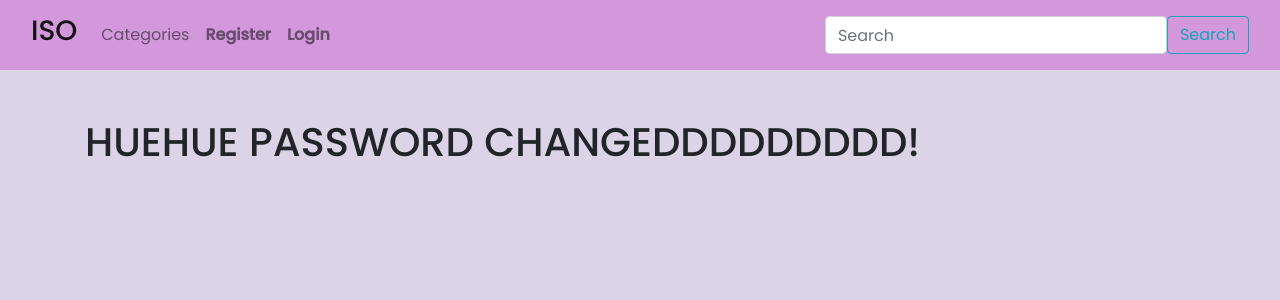
After one commit to Yeasin0011/ISO_CSE370, a Django app: page /members/password_success/ in a window 1280 px wide. The commit adds this page. Shown: the top 300 px of the page. Run offline with Django 4.2, Linux system fonts and the light colour scheme.

Commit message:
Sadi
PassW

```diff
--- a/ISO/ISO/urls.py
+++ b/ISO/ISO/urls.py
@@ -23,5 +23,5 @@ urlpatterns = [
     path('admin/', admin.site.urls),
     path('', include('ISO_Blog.urls')),
     path('members/ ', include('django.contrib.auth.urls')),
-    path('members', include('members.urls')),
+    path('members/', include('members.urls')),
 ]+ static(settings.MEDIA_URL, document_root=settings.MEDIA_ROOT)
--- /dev/null
+++ b/ISO/members/templates/registration/password_success.html
@@ -0,0 +1,13 @@
+{% extends 'base.html' %}
+{% block title %}Password Updated{% endblock %}
+
+
+{% block content %}
+
+<h1>HUEHUE PASSWORD CHANGEDDDDDDDDD!</h1>
+<br></br>
+
+
+
+
+{% endblock %}
--- a/ISO/members/urls.py
+++ b/ISO/members/urls.py
@@ -4,13 +4,15 @@ from .views import UserRegistrationView, UserEditView, PasswordsChangeView , Sho
 
 from django.contrib.auth import views as auth_views
 
+from . import views
+
 
 
 urlpatterns = [
     path('register/', UserRegistrationView.as_view(), name="register"),
     path('edit_profile/', UserEditView.as_view(), name="edit_profile"),
-    path('members/password/', PasswordsChangeView.as_view(template_name="registration/change-password.html")),
-    # path('password/', auth_views.PasswordChangeView.as_view()),
+    path('password/', PasswordsChangeView.as_view(template_name="registration/change_password.html")),
+    path('password_success/', views.password_success, name="password_success"),
     path("<int:pk>/profile", ShowProfilePageView.as_view(), name='show_profile_page'),
     path("<int:pk>/edit_profile_page", EditProfilePageView.as_view(), name='edit_profile_page'),
     path("create_profile_page", CreateProfilePageView.as_view(), name='create_profile_page'),
--- a/ISO/members/views.py
+++ b/ISO/members/views.py
@@ -10,7 +10,7 @@ from django.contrib.auth.views import PasswordChangeView
 
 from django.urls import reverse_lazy
 
-from .forms import SignUpForm, EditProfileForm
+from .forms import SignUpForm, EditProfileForm, PasswordChangingForm
 
 from ISO_Blog.models import Profile
 
@@ -44,8 +44,11 @@ class ShowProfilePageView(DetailView):
 
 
 class PasswordsChangeView(PasswordChangeView):
-    form_class= PasswordChangeForm
-    success_url=reverse_lazy('home')
+    form_class= PasswordChangingForm
+    success_url=reverse_lazy('password_success')
+def password_success(request):
+    return render(request, "registration/password_success.html",{})
+
 
 
 
```
Also changed, not shown: ISO/members/forms.py (+13 -2 lines), ISO/members/templates/registration/change-password.html (deleted, +0 -19 lines), ISO/members/templates/registration/change_password.html (+12 -0 lines), ISO/db.sqlite3, ISO/media/images/toji.jpg (added).
